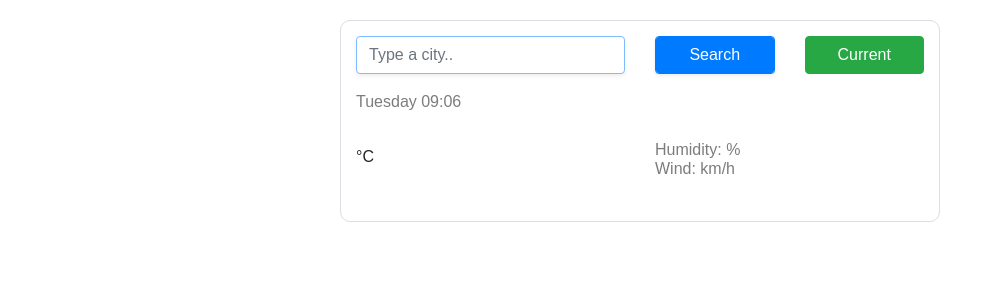
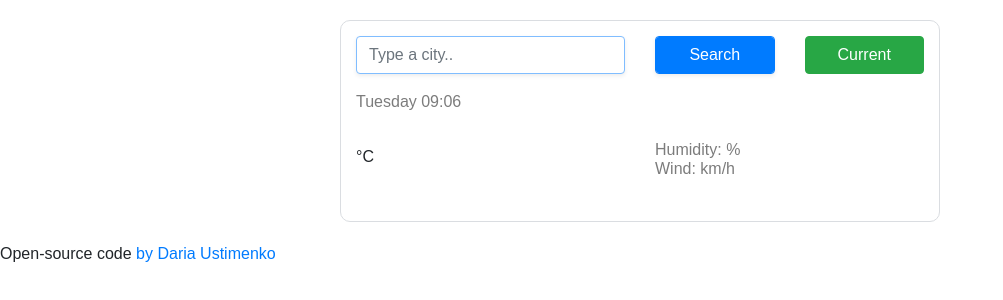
Before and after one commit to happiestlook/WeatherApp, a plain HTML site: page index.html in a window 1280 px wide. Shown: the whole page, without its empty margins (0-1003 px from the left). Drawn offline with nearby package versions, Linux system fonts and the light colour scheme; no server answers.

Commit message:
Add link to GIT

```diff
--- a/index.html
+++ b/index.html
@@ -70,5 +70,11 @@
 
 
     <script src="src/index.js"></script>
+    <p class="who">
+    Open-source code
+    <a href="https://github.com/happiestlook/WeatherApp" target="_blank">
+       by Daria Ustimenko
+    </a>
+    </p>
   </body>
 </html>
```
